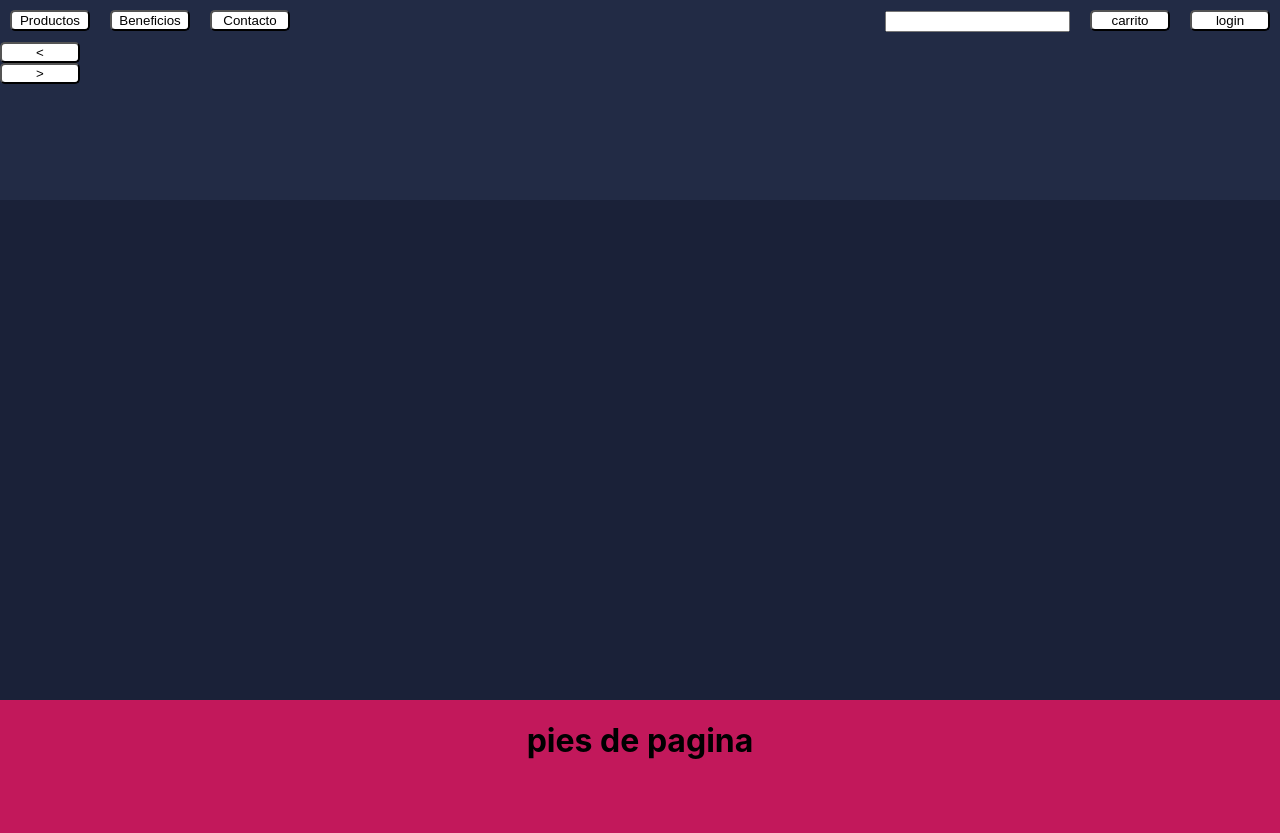
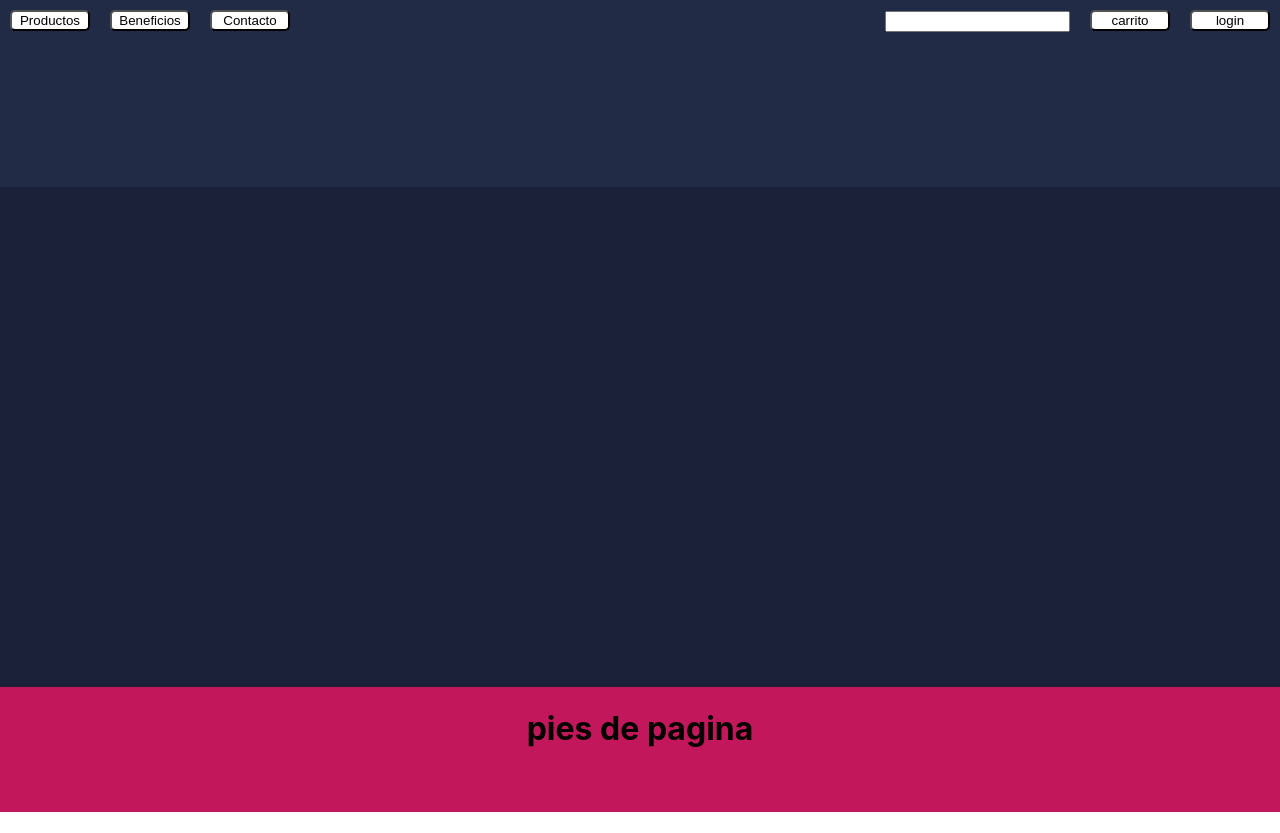
Before and after one commit to florlap/e-commerce, a React (Create React App) app in the folder client/: page / in a window 1280 px wide. After the commit the page ends 812 px from the top, so only its background shows below. Built offline with nearby package versions, Linux system fonts and the light colour scheme.

Commit message:
lo ultimo

```diff
--- a/client/src/Components/Carousel.jsx
+++ b/client/src/Components/Carousel.jsx
@@ -1,4 +1,5 @@
-import { style } from '@mui/system'
+
+
 import React, {useState} from 'react'
 import Styles from '../Styles/carousel.module.css'
 
--- a/client/src/Components/layout/Layout.jsx
+++ b/client/src/Components/layout/Layout.jsx
@@ -12,7 +12,7 @@ const Layout = ({ children }) => {
       <div className={styles.container}>
         <div className={styles.navbar}>
           <NavBar />
-          <Carousel/>
+          {/* <Carousel/> */}
         </div>
         {/* <div className={styles.sidebar}>
           <Sidebar />
```
